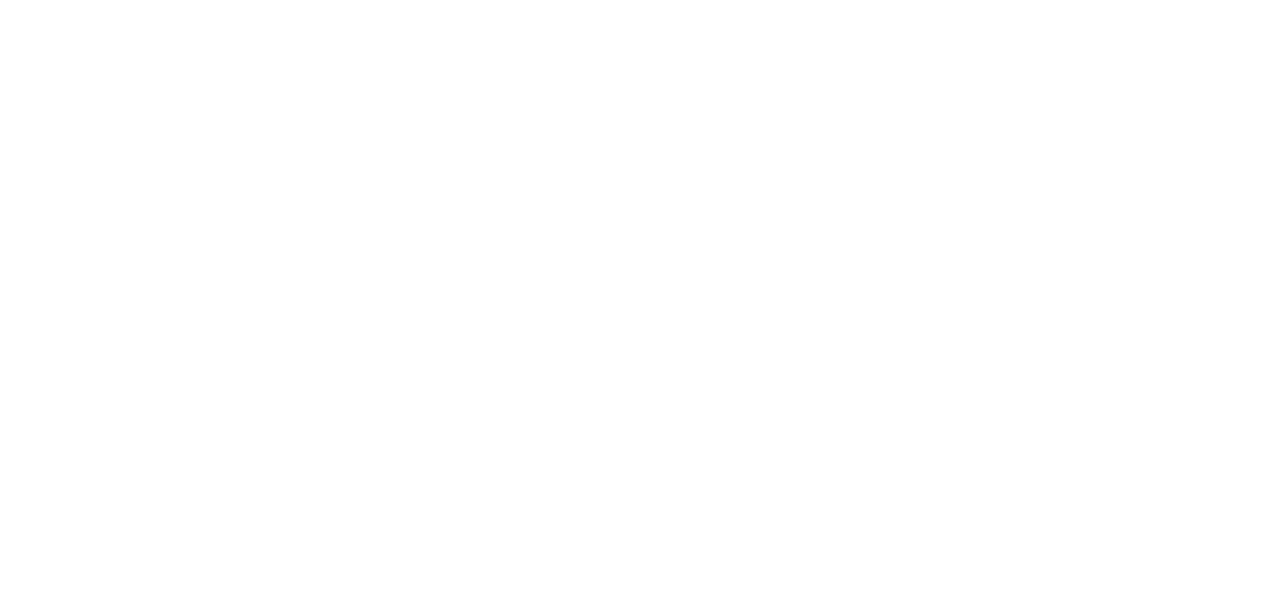
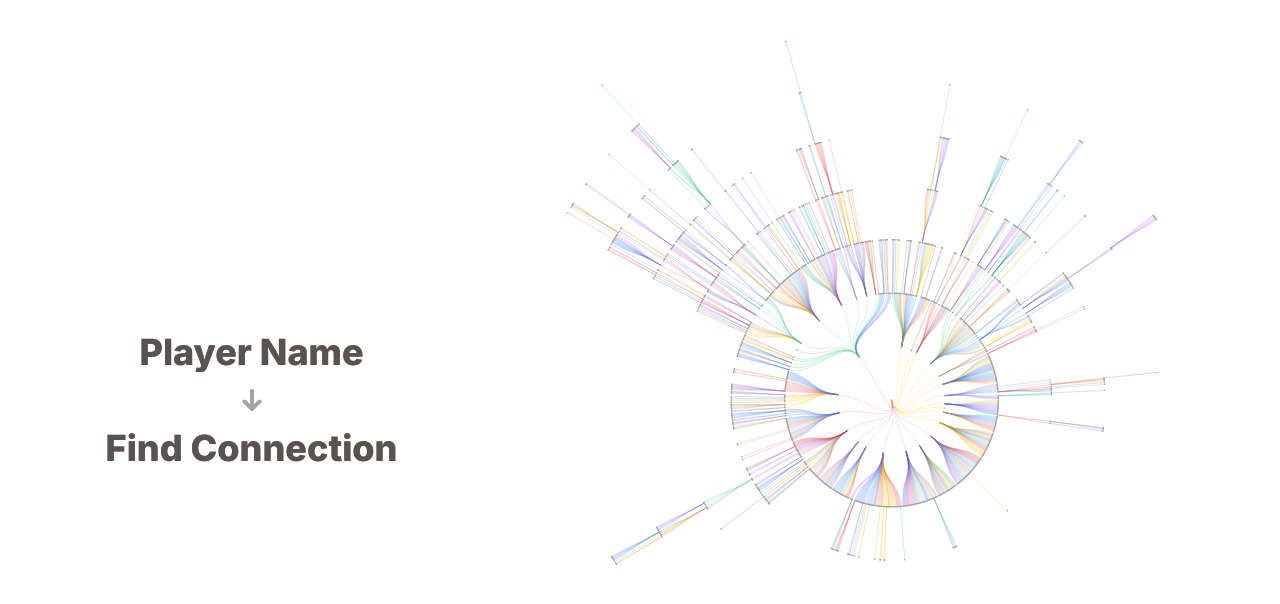
Before and after one commit to nolanpollack/nba-connections-web, a Next.js app: page / in a window 1280 px wide. Shown: the top 604 px of the page. Built offline with nearby package versions, Linux system fonts and the light colour scheme.

Commit message:
better input

```diff
--- a/src/app/InteractiveNBARadialTree.tsx
+++ b/src/app/InteractiveNBARadialTree.tsx
@@ -1,7 +1,6 @@
-"use client";
 import React, {FormEvent, useState} from "react";
 import RadialTree from "@/app/components/RadialTree";
-import {TeamNode, PlayerNode} from "@/app/classes/Nodes";
+import {PlayerNode, TeamNode} from "@/app/classes/Nodes";
 import TitleInput from "@/app/components/TitleInput";
 
 
@@ -25,8 +24,11 @@
     </div>
 }
 
-export default function InteractiveNBARadialTree({dataNode}: { dataNode: PlayerNode }) {
-    const data_wrapper= {"id": 0, "team_name": "root", "season": "root", "players": [dataNode]} as TeamNode;
+export default function InteractiveNBARadialTree({dataNode, handleSearch}: {
+    dataNode: PlayerNode,
+    handleSearch: (e: FormEvent<HTMLFormElement>) => Promise<void>
+}) {
+    const data_wrapper = {"id": 0, "team_name": "root", "season": "root", "players": [dataNode]} as TeamNode;
 
     let playerMap: { [index: number]: { previousPlayer: PlayerNode, player: PlayerNode, through: TeamNode } } = {};
     let nameToPlayerID: { [index: string]: number } = {};
@@ -99,7 +101,15 @@
 
 
     return <div className="flex flex-1 h-full text-4xl">
-        <TitleInput placeholder={"Find Connection"} onSubmit={onToSubmit}/>
+        {/*TODO: Move to separate component*/}
+        <div className="my-4 flex flex-col justify-center items-center">
+            <TitleInput placeholder={"Player Name"} onSubmit={handleSearch}/>
+            <svg xmlns="http://www.w3.org/2000/svg" fill="none" viewBox="0 0 24 24" strokeWidth="4"
+                 className="w-6 h-6 stroke-stone-400 my-4">
+                <path strokeLinecap="round" strokeLinejoin="round" d="M19.5 13.5 12 21m0 0-7.5-7.5M12 21V3"/>
+            </svg>
+            <TitleInput placeholder={"Find Connection"} onSubmit={onToSubmit}/>
+        </div>
         <RadialTree data={data_wrapper} handlePathHover={handlePathHover} handlePopupClose={handlePopupClose}
                     activeTeams={activeTeams}/>
 
--- a/src/app/components/RadialTree.tsx
+++ b/src/app/components/RadialTree.tsx
@@ -17,7 +17,7 @@
     const height = 1000;
     const cx = 0;
     const cy = 0;
-    const radius = Math.min(width, width) / 2;
+    const radius = Math.min(width, width) / 2 + 50;
 
     const tree = d3.tree<TeamNode>()
         .size([2 * Math.PI, radius])
@@ -39,7 +39,7 @@
     const [props, api] = useSpring(() => (initialTransform));
 
     return <svg viewBox={`${cx} ${cy} ${width} ${height}`}
-                className="text-md flex-grow touch-none border-2">
+                className="text-md flex-grow touch-none">
         <animated.g
             style={
                 {
--- a/src/app/components/TitleInput.tsx
+++ b/src/app/components/TitleInput.tsx
@@ -15,7 +15,7 @@
             <input
                 name={"player"}
                 className="placeholder:text-stone-600 w-full text-center font-extrabold bg-clip-text text-transparent
-                bg-gradient-to-r from-purple-600 to-yellow-600  caret-stone-300/30
+                bg-gradient-to-r from-purple-600 to-yellow-600 dark:caret-stone-300/30 caret-stone-900
                 focus:outline-none box-shadow-xl"
                 type={"text"} placeholder={placeholder} maxLength={24} required={required}/>
 
--- a/src/app/page.tsx
+++ b/src/app/page.tsx
@@ -9,7 +9,7 @@
 import Image from "next/image";
 
 export default function Home() {
-    const [data, setData] = useState<PlayerNode>();
+    const [data, setData] = useState<PlayerNode>(lebronData);
     const [loading, setLoading] = useState<boolean>(false);
 
     async function handleSubmit(e: FormEvent<HTMLFormElement>) {
@@ -45,13 +45,14 @@
         }, 1000);
     }
 
+
     return (
         <main className="flex items-center justify-center min-h-screen h-full">
-            {/*<TitleInput placeholder={"Player Name"} onSubmit={handleSubmit} required={true}/>*/}
+            {!data && <TitleInput placeholder={"Player Name"} onSubmit={handleSubmit} required={true}/>}
             {loading &&
                     <Image src={basketball} alt="loading" className="w-14"/>
                 }
-            {!loading && data && <InteractiveNBARadialTree dataNode={data}/>}
+            {!loading && data && <InteractiveNBARadialTree dataNode={data} handleSearch={handleSubmit}/>}
         </main>
     );
 }
```
